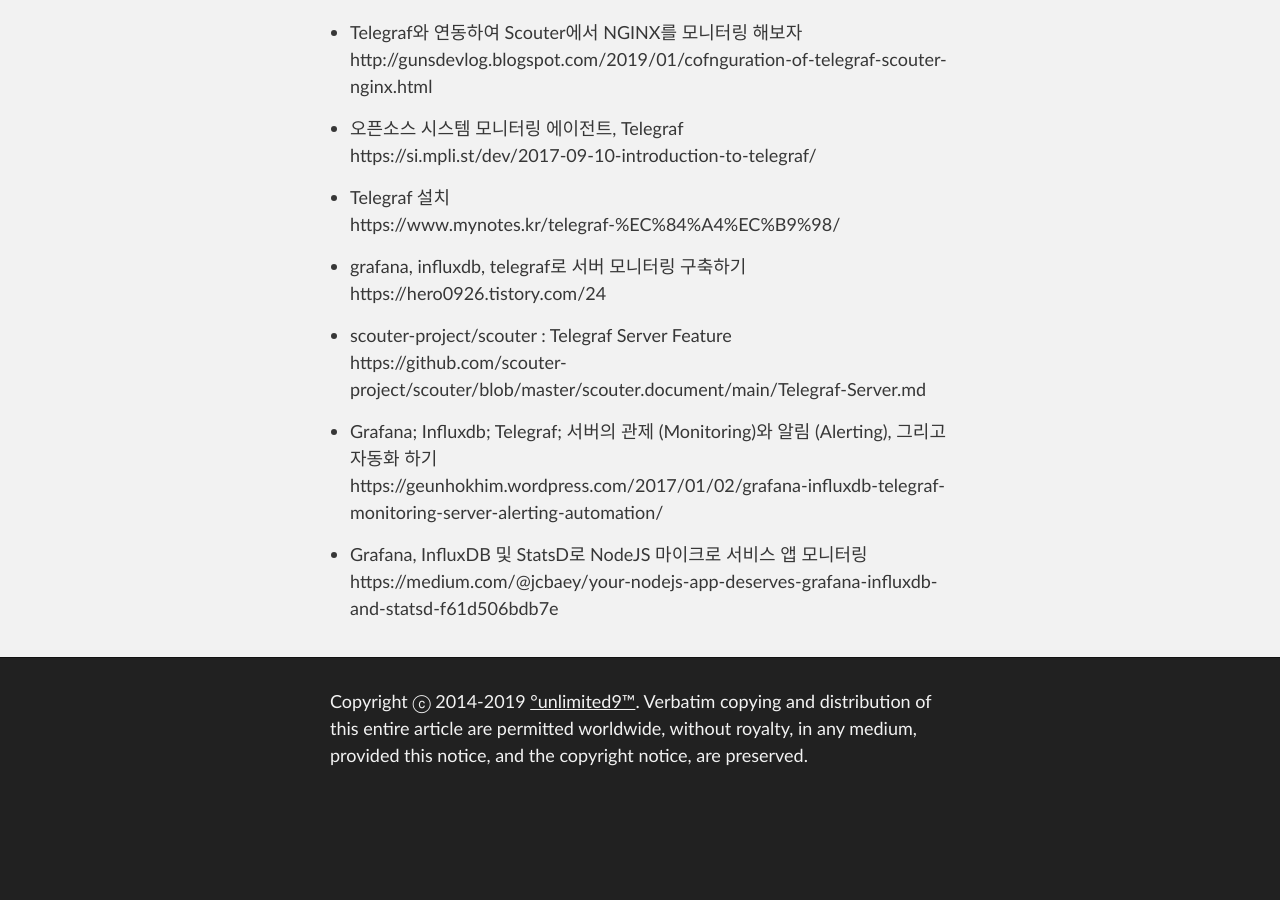
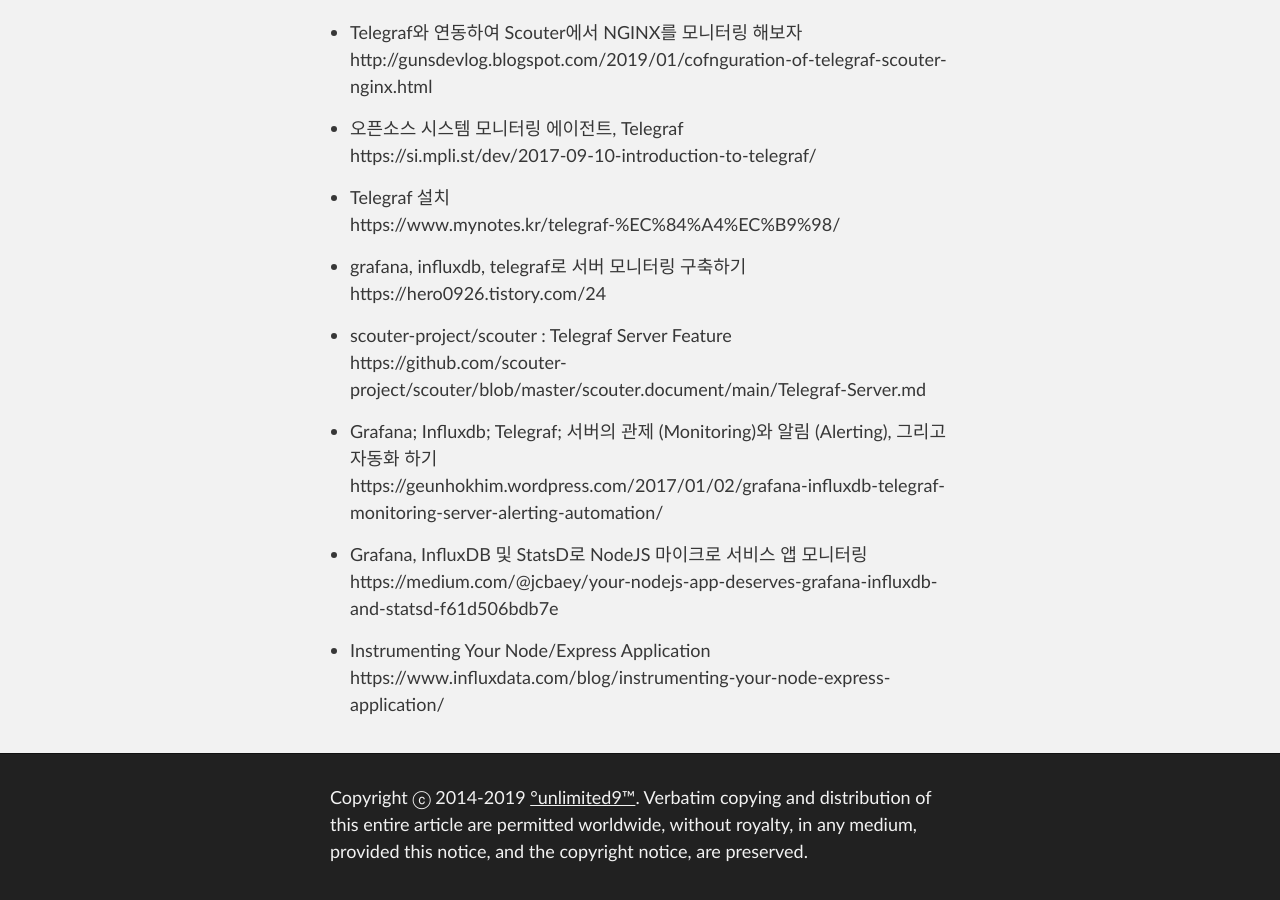
Before and after one commit to unlimited9/unlimited9.github.com, a Jekyll site: the page built from reference.notes/QA/install.n.setup.telegraf.md, in a window 1280 px wide and 900 px high, scrolled down 3682 px. Built offline with Jekyll 4.4.1, drawn with Linux system fonts in a browser that asks for light colours; our own code applies the rules of GitHub Pages for plain Markdown files; before the commit the page ends 4486 px from its top, so only the background shows below that.

Commit message:
Update install.n.setup.telegraf.md

```diff
--- a/reference.notes/QA/install.n.setup.telegraf.md
+++ b/reference.notes/QA/install.n.setup.telegraf.md
@@ -165,3 +165,6 @@ https://geunhokhim.wordpress.com/2017/01/02/grafana-influxdb-telegraf-monitoring
 
 - Grafana, InfluxDB 및 StatsD로 NodeJS 마이크로 서비스 앱 모니터링
 https://medium.com/@jcbaey/your-nodejs-app-deserves-grafana-influxdb-and-statsd-f61d506bdb7e
+
+- Instrumenting Your Node/Express Application
+https://www.influxdata.com/blog/instrumenting-your-node-express-application/
```
